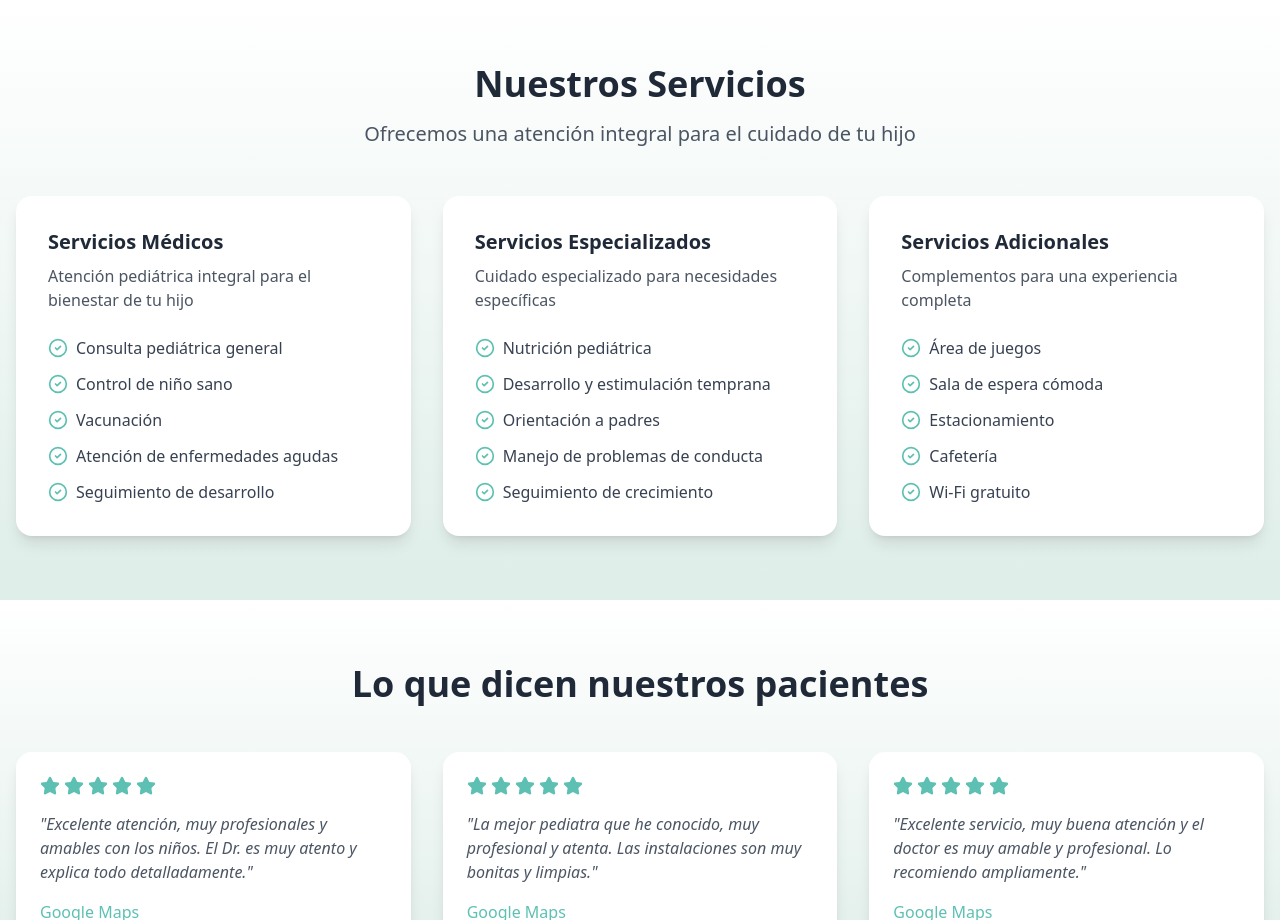
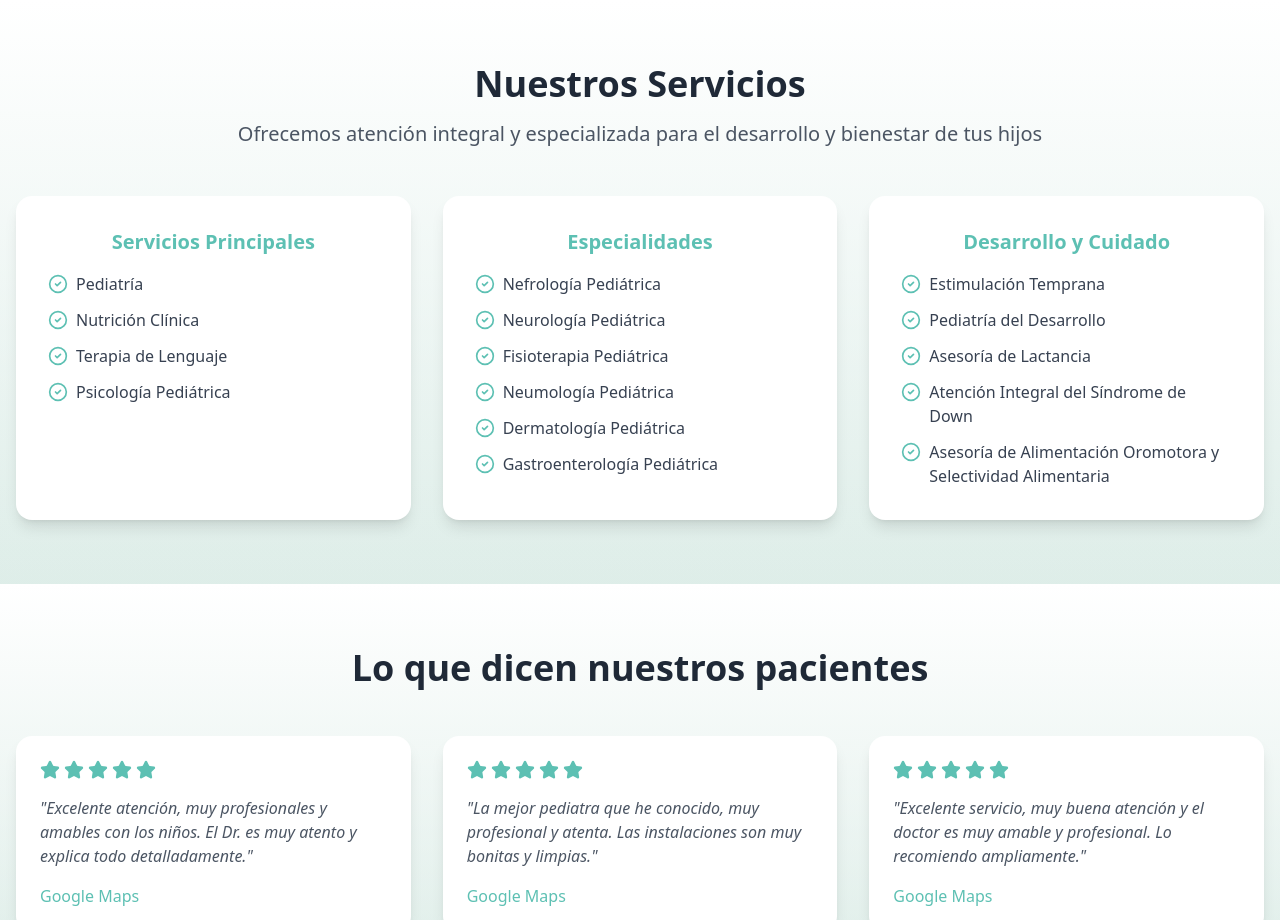
Before and after one commit to LibOrtega/chinocoso, a Next.js app: page / in a window 1280 px wide. Shown: the part 3460-4380 px from the top of the page. Built offline with nearby package versions, Linux system fonts and the light colour scheme.

Commit message:
coso de servicios ya con la info correcta

```diff
--- a/app/components/how-to-use.tsx
+++ b/app/components/how-to-use.tsx
@@ -2,42 +2,38 @@ import { CheckCircle2 } from "lucide-react"
 
 interface Service {
   title: string
-  description: string
   items: string[]
 }
 
 const services: Service[] = [
   {
-    title: "Servicios Médicos",
-    description: "Atención pediátrica integral para el bienestar de tu hijo",
+    title: "Servicios Principales",
     items: [
-      "Consulta pediátrica general",
-      "Control de niño sano",
-      "Vacunación",
-      "Atención de enfermedades agudas",
-      "Seguimiento de desarrollo"
+      "Pediatría",
+      "Nutrición Clínica",
+      "Terapia de Lenguaje",
+      "Psicología Pediátrica"
     ]
   },
   {
-    title: "Servicios Especializados",
-    description: "Cuidado especializado para necesidades específicas",
+    title: "Especialidades",
     items: [
-      "Nutrición pediátrica",
-      "Desarrollo y estimulación temprana",
-      "Orientación a padres",
-      "Manejo de problemas de conducta",
-      "Seguimiento de crecimiento"
+      "Nefrología Pediátrica",
+      "Neurología Pediátrica",
+      "Fisioterapia Pediátrica",
+      "Neumología Pediátrica",
+      "Dermatología Pediátrica",
+      "Gastroenterología Pediátrica"
     ]
   },
   {
-    title: "Servicios Adicionales",
-    description: "Complementos para una experiencia completa",
+    title: "Desarrollo y Cuidado",
     items: [
-      "Área de juegos",
-      "Sala de espera cómoda",
-      "Estacionamiento",
-      "Cafetería",
-      "Wi-Fi gratuito"
+      "Estimulación Temprana",
+      "Pediatría del Desarrollo",
+      "Asesoría de Lactancia",
+      "Atención Integral del Síndrome de Down",
+      "Asesoría de Alimentación Oromotora y Selectividad Alimentaria"
     ]
   }
 ]
@@ -51,7 +47,7 @@ export default function HowToUse() {
             Nuestros Servicios
           </h2>
           <p className="text-xl text-gray-600">
-            Ofrecemos una atención integral para el cuidado de tu hijo
+            Ofrecemos atención integral y especializada para el desarrollo y bienestar de tus hijos
           </p>
         </div>
 
@@ -61,12 +57,9 @@ export default function HowToUse() {
               key={index}
               className="bg-white p-8 rounded-2xl shadow-lg hover:shadow-xl transition-shadow"
             >
-              <h3 className="text-xl font-semibold text-gray-800 mb-2">
+              <h3 className="text-xl font-semibold text-[#5dc0b3] mb-4 text-center">
                 {service.title}
               </h3>
-              <p className="text-gray-600 mb-6">
-                {service.description}
-              </p>
               <ul className="space-y-3">
                 {service.items.map((item, itemIndex) => (
                   <li key={itemIndex} className="flex items-start gap-2">
```
